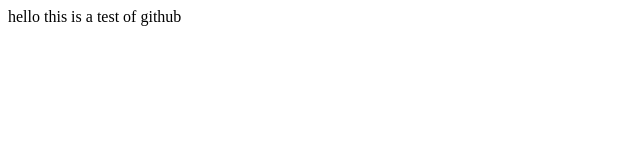
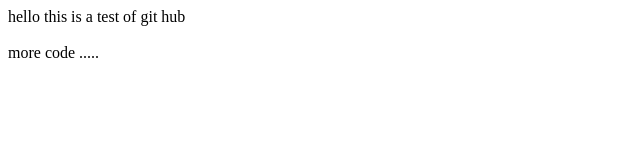
Before and after one commit to eureka92/first.demo, a plain HTML site: page public_html/index.html in a window 1280 px wide. Shown: the full height of the page, 0-640 px from the left. Drawn offline with Linux system fonts and the light colour scheme.

Commit message:
more changes to index

```diff
--- a/public_html/index.html
+++ b/public_html/index.html
@@ -9,6 +9,8 @@ and open the template in the editor.
         <meta http-equiv="Content-Type" content="text/html; charset=UTF-8">
     </head>
     <body>
-        <div>hello this is a test of github </div>
+        <div/>hello this is a test of git hub  </div>
+    </br>
+    more code .....
     </body>
 </html>
```
